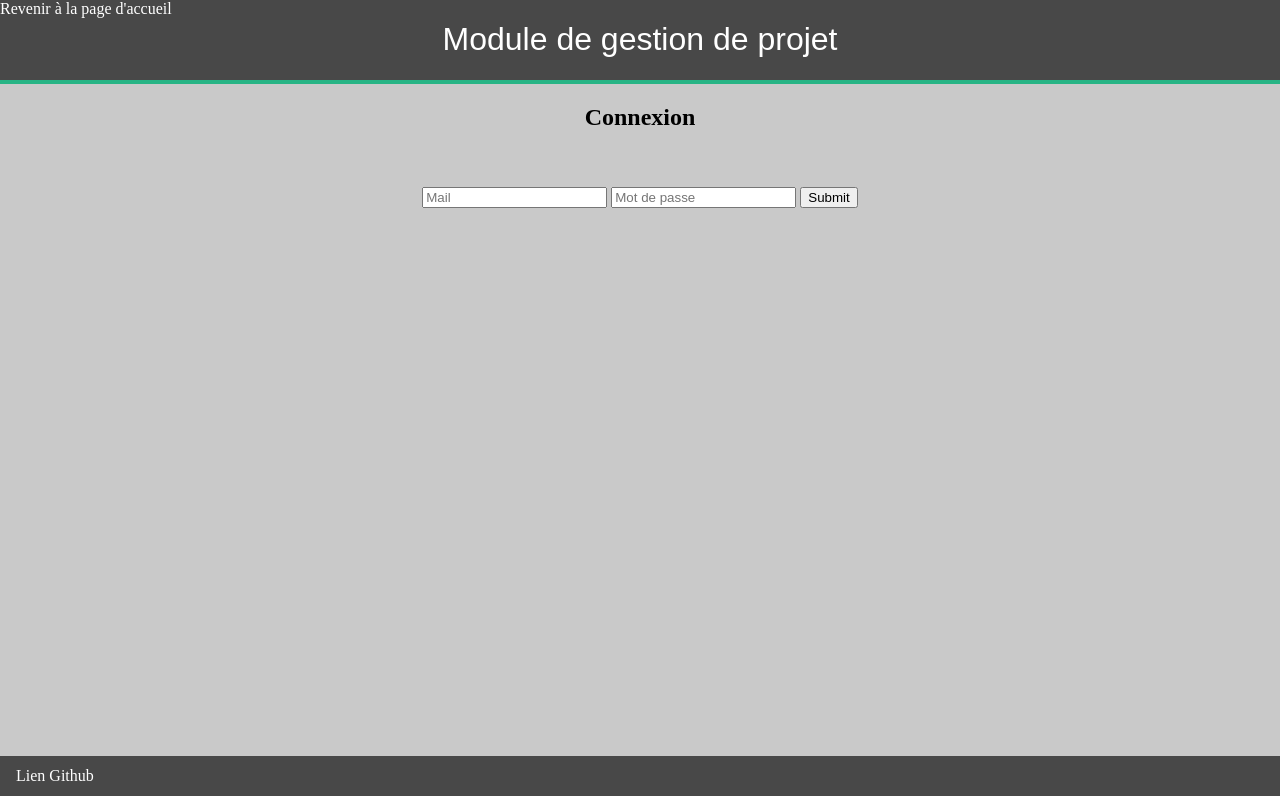
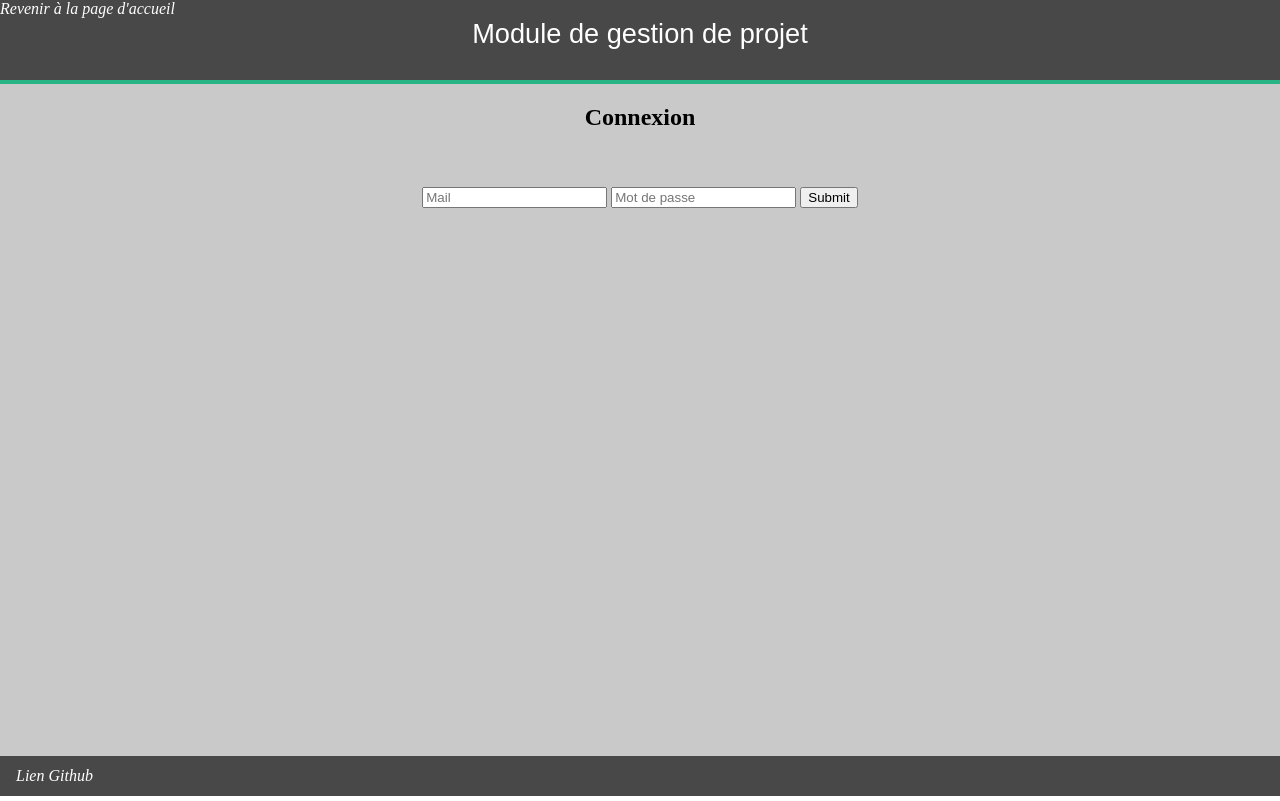
Before and after one commit to GabrielNOIRET/Projet_Kanban, a PHP site: page /page_connexion.php in a window 1280 px wide. Run offline with PHP 8.4, Linux system fonts and the light colour scheme; some web fonts are replaced.

Commit message:
reduction taille titre h1

```diff
--- a/pages_web/page_index.php
+++ b/pages_web/page_index.php
@@ -7,6 +7,7 @@
 
     <!-- modifier la police-->
     <link href="https://fonts.googleapis.com/css?family=Alegreya|Josefin+Sans|Muli|Slabo+27px" rel="stylesheet">
+
   </head>
   <body>
     <!--ajouter le header avec le titre sans le boutton pour revenir à l'accueil-->
--- a/pages_web/style.css
+++ b/pages_web/style.css
@@ -12,7 +12,7 @@ body, html {
 h1{
     font-family: 'Muli', sans-serif;
     font-weight: 100;
-    font-size: 2em;
+    font-size: 1.7em;
     text-align: center;
     vertical-align: middle;
 	}
@@ -32,6 +32,7 @@ header {
 
 #topbtn{
     color: #FFFFFF;
+    font-style: italic;
     position: absolute; /*Bouton retour sur la page d'acceuil - Sauf sur le page d'acceuil*/
 	}
 
@@ -117,4 +118,6 @@ footer {
 #lien_github {
 	color: white;
 	padding: 2vh;
+  font-style: italic;
 	}
+#lien_github:hover {text-decoration: underline;}
```
